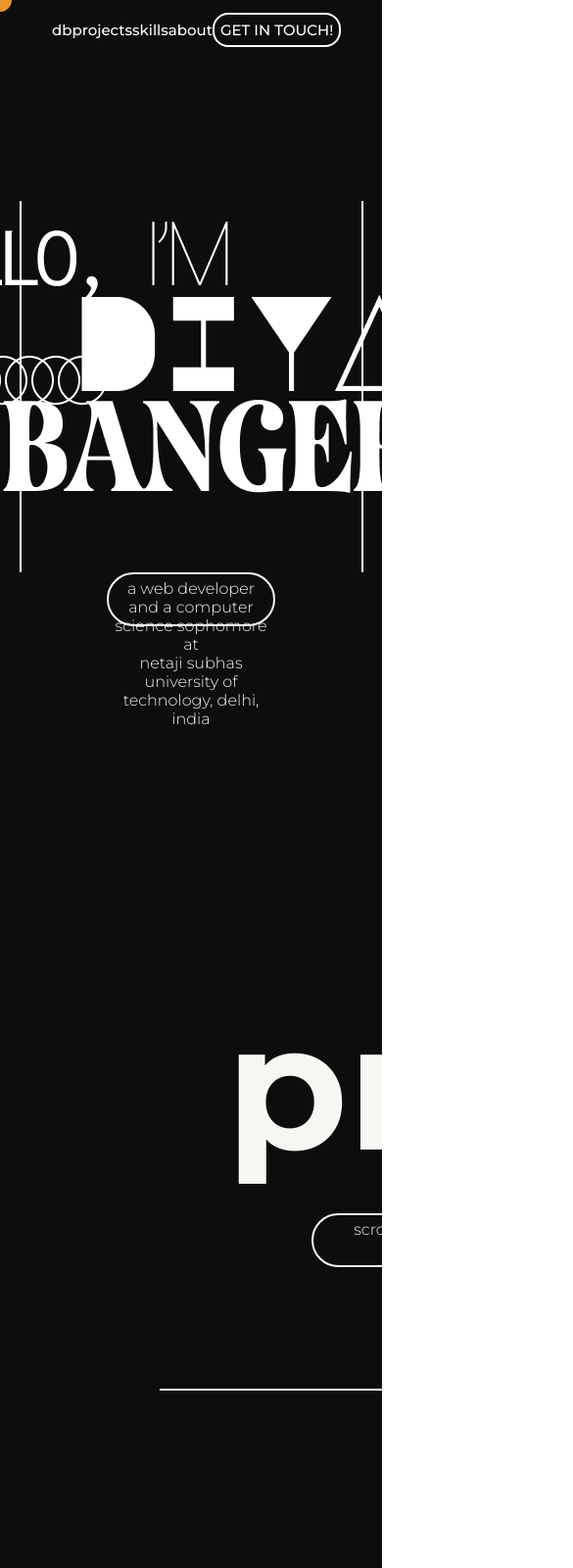
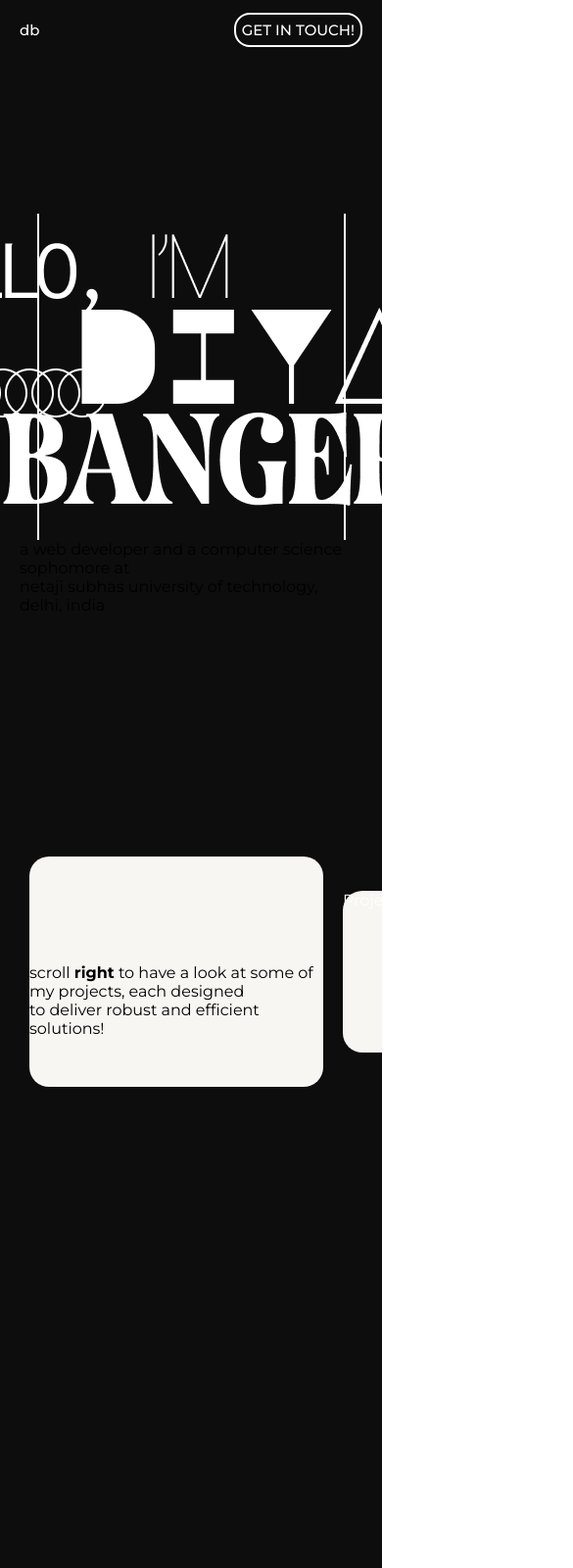
Before and after one commit to doooooodlesssss/Portfolio-Website, a plain HTML site: page main.html in a window 390 px wide. Shown: the top 1600 px of the page at 98% size, 585 px wide, since content can reach past the window. Drawn offline with nearby package versions, Linux system fonts and the light colour scheme; some packages are replaced by stand-ins of ours; a script that the page names is missing.

Commit message:
made responsive

```diff
--- a/main.html
+++ b/main.html
@@ -118,6 +118,7 @@
         <!-- <i id="trailer-icon" class="fa-solid fa-circle-arrow-up"></i> -->
         <i id="trailer-icon" class="fa-solid fa-circle-arrow-up fa-rotate-by" style="color: white; --fa-rotate-angle: 45deg;""></i>    </div>
 
+    <script src="https://cdnjs.cloudflare.com/ajax/libs/smoothscroll-polyfill/0.4.4/smoothscroll.min.js"></script>
     <script src="script.js"></script>
     <script src="https://unpkg.com/aos@next/dist/aos.js"></script>
     <script>
--- a/style.css
+++ b/style.css
@@ -1,325 +1,269 @@
-*{
+/* Reset and Base Styles */
+* {
     margin: 0;
-    border: border-box;
+    padding: 0;
+    -webkit-box-sizing: border-box;
+    -moz-box-sizing: border-box;
     box-sizing: border-box;
-    font-family: 'Montserrat';
+    font-family: 'Montserrat', sans-serif;
 }
 
+html {
+    scroll-behavior: smooth;
+    width: 100%;
+    overflow-x: hidden;
+}
 
-html{
-    scroll-behavior: smooth;
+body {
+    overflow-x: hidden;
+    width: 100%;
 }
+
+/* Link Styles */
 a {
     color: rgb(255, 255, 255);
     text-decoration: none;
+    -webkit-transition: all 0.3s ease;
+    -moz-transition: all 0.3s ease;
+    transition: all 0.3s ease;
 }
+
 a:hover {
-    /* color:rgb(255, 255, 255);  */
-    text-decoration:none;
-    cursor:pointer;
+    text-decoration: none;
+    cursor: pointer;
 }
-.sections{
-    width: 100vw;
+
+/* Navigation Styles */
+#navBar {
+    background-color: #0D0D0D;
+    width: 100%;
+    height: 60px;
+    display: -webkit-flex;
+    display: -moz-flex;
+    display: flex;
+    -webkit-align-items: center;
+    align-items: center;
+    -webkit-justify-content: space-between;
+    justify-content: space-between;
+    padding: 0 20px;
+    position: fixed;
+    font-size: 15px;
+    font-weight: 500;
+    z-index: 1000;
+}
+
+@media (min-width: 768px) {
+    #navBar {
+        padding: 0 53px;
+    }
+}
+
+#nav {
+    height: 50px;
+    display: -webkit-flex;
+    display: -moz-flex;
+    display: flex;
+    -webkit-align-items: center;
+    align-items: center;
+    -webkit-justify-content: space-evenly;
+    justify-content: space-evenly;
+    width: auto;
+    flex-grow: 1;
+}
+
+@media (max-width: 768px) {
+    #nav {
+        display: none; /* Add a hamburger menu for mobile */
+    }
 }
 
 .navIc {
+    -webkit-transition: all 0.5s ease;
+    -moz-transition: all 0.5s ease;
     transition: all 0.5s ease;
 }
 
 .navIc:hover {
     color: #E9962E;
     text-decoration: line-through;
-    /* font-size: 16px; */
 }
 
-#navBar {
-    background-color: #0D0D0D;
-    width: 100%;
-    height: 60px;
+/* Contact Button */
+#contact {
+    display: -webkit-flex;
+    display: -moz-flex;
     display: flex;
-    align-items: center;
-    justify-content: space-between;
-    padding: 0 53px;
-    /* position: sticky; */
-    position: fixed;
-    font-size: 15px;
-    font-weight: 500;
-    z-index: 2;
-}
-#logo {
-    display: flex;
-    align-items: center;
-}
-#nav{
-    height: 50px;
-    display: flex;
-    align-items: center;
-    justify-content: space-evenly;
-    /* border-bottom: 2px solid; */
-    width: auto;
-    flex-grow: 1;
-
-}
-
-#contact {
-    display: flex;
+    -webkit-align-items: center;
     align-items: center;
     padding: 6px;
     border: 2px solid rgb(255, 255, 255);
     border-radius: 16px;
     white-space: nowrap;
-    max-width: 150px; /* Adjust as needed */
+    max-width: 150px;
+    -webkit-transition: all 0.5s ease;
+    -moz-transition: all 0.5s ease;
     transition: all 0.5s ease;
 }
 
-#contact:hover,
-.aboutBor:hover{
-    background-color: #E9962E;
-    /* color: black; */
-    /* border: #0D0D0D; */
+/* Main Section */
+#main {
+    background-color: rgb(13, 13, 13);
+    min-height: 100vh;
+    display: -webkit-flex;
+    display: -moz-flex;
+    display: flex;
+    -webkit-flex-direction: column;
+    flex-direction: column;
+    -webkit-justify-content: center;
+    justify-content: center;
+    -webkit-align-items: center;
+    align-items: center;
+    padding: 20px;
 }
 
-#main{
-    background-color: rgb(13, 13, 13);
-    height: 100vh;
-    display: flex;
-    flex-direction: column;
-    justify-content: center;
-    align-items: center;
-}
-
-#leftThing{
+#leftThing {
     width: 90%;
     height: 45%;
     border-left: 2px solid white;
     border-right: 2px solid white;
+    display: -webkit-flex;
+    display: -moz-flex;
     display: flex;
+    -webkit-justify-content: center;
     justify-content: center;
 }
 
-.intro{
-    width: 44%;
-    height: 55px;
-    padding: 5px;
-    border-top-left-radius: 30.5px;
-    border-top-right-radius: 30.5px;
-    border-bottom-left-radius: 30.5px;
-    border-bottom-right-radius: 30.5px;
-    text-align: center;
-    font-weight: 300;
+/* Projects Section */
+#projects {
+    background-color: #0D0D0D;
+    min-height: 100vh;
+    width: 100%;
+    overflow-x: auto;
+    -webkit-overflow-scrolling: touch;
 }
 
-#mainIntro{
-    color: rgb(247, 246, 242);
-    border: 2px solid rgb(247, 246, 242);
+.scrollcontent {
+    display: -webkit-flex;
+    display: -moz-flex;
+    display: flex;
+    -webkit-align-items: center;
+    align-items: center;
+    padding: 20px;
 }
 
-#projIntro{
+.proj {
+    min-width: 300px;
+    height: auto;
+    aspect-ratio: 1.81;
+    margin: 10px;
+    background-color: rgb(247, 246, 242);
+    border-radius: 20px;
+}
+
+@media (min-width: 768px) {
+    .proj {
+        min-width: 600px;
+        border-radius: 40px;
+        margin: 22px;
+    }
+}
+
+/* Project Headers */
+#projHead {
     color: rgb(247, 246, 242);
-    border: 2px solid rgb(247, 246, 242);
-    margin: 20px auto;
-    width: 50%;
+    font-size: clamp(40px, 10vw, 180px);
+    font-weight: bold;
+    margin-top: 60px;
+    word-wrap: break-word;
+}
+
+/* Arrow Line */
+.arrow-line {
+    width: 90%;
+    margin: 50px auto 0;
+    position: relative;
+    display: -webkit-flex;
+    display: -moz-flex;
+    display: flex;
+    -webkit-justify-content: center;
+    justify-content: center;
+    -webkit-align-items: center;
+    align-items: center;
+}
+
+/* About Section */
+#about {
+    background-color: #0D0D0D;
+    min-height: 100vh;
+    display: -webkit-flex;
+    display: -moz-flex;
+    display: flex;
+    -webkit-flex-direction: column;
+    flex-direction: column;
+    -webkit-align-items: center;
+    align-items: center;
+    padding: 20px;
+}
+
+#aboutHead {
+    color: rgb(247, 246, 242);
+    font-size: clamp(40px, 10vw, 180px);
+    font-weight: 750;
     text-align: center;
 }
 
-#projects {
-    background-color: #0D0D0D;
-    height: 100vh;
-    overflow-x: auto;
-    overflow-y: hidden;
-    white-space: nowrap;
-    text-align: center;
+#contInf {
+    margin-top: 20px;
+    color: rgb(247, 246, 242);
+    width: 100%;
+    max-width: 1080px;
+    display: -webkit-flex;
+    display: -moz-flex;
     display: flex;
+    -webkit-flex-direction: column;
+    flex-direction: column;
+    -webkit-align-items: center;
     align-items: center;
+    gap: 20px;
 }
 
-.scrollcontent {
-    display: flex;
-    align-items: center;
-    overflow: clip;
-    /* overflow-x: scroll; */
+@media (min-width: 768px) {
+    #contInf {
+        -webkit-flex-direction: row;
+        flex-direction: row;
+        -webkit-justify-content: space-evenly;
+        justify-content: space-evenly;
+    }
 }
 
-.proj {
-    display: inline-block;
-    width: 1185px;
-    height: 654px;
-    margin: 22px;
-    background-color: rgb(247, 246, 242);
-    border-radius: 40px;
-    position: relative;
-    vertical-align: top;
-
-}
-
-
-
-#projMainHead {
-    background-color: #0D0D0D;
-    text-align: center;
-    position: relative;
-}
-/* @keyframes fade-in{
-    to{scale: 1; opacity: 1;}
-} */
-
-#projHead {
-    color: rgb(247, 246, 242);
-    font-size: 180px;
-    font-weight: bold;
-    margin-top: 60px;
-
-    /* scale: .8; opacity: 0;
-    animation: fade-in linear forwards;
-    animation-timeline: view();
-    animation-duration: var(--animation-range);
-    border: 2px solid #e386d2; */
-}
-/* :root {
-    --animation-range: cover;
-  } */
-
-
-
-
-.arrow-line {
-    width: 90%;
-    margin: 100px auto 0;
-    position: relative;
-    display: flex;
-    justify-content: center;
-    align-items: center;
-
-}
-
-/* .arrow-line::after {
-    content: '→';
-    font-size: 24px;
-    color: #0d0d0d;
-    position: absolute;
-    right: -20px;
-    top: -12px;
-} */
-
-#arrowLine{
-    width: 80%;
-    height: 2px;
-    background-color: rgb(247, 246, 242);
-}
-
-#arrowHead{
-    width: 50px;
-    height: 50px;
-    transform: rotate(45deg);
-    /* background-color: #0D0D0D; */
-    border-top: 2px solid rgb(247, 246, 242) ;
-    border-right: 2px solid rgb(247, 246, 242);
-}
-
-/* .navIc {
-    transition: all 1s ease;
-}
-
-.navIc:hover {
-    text-decoration: line-through;
-    font-size: 16px;
-} */
-
-
-.projAnch{
-    transition: all 0.5s ease-in-out;
-}
-/* .projAnch:hover{
-    transform: scale(1.02);
-} */
-
-
-
-
-#skills{
-    background-color: rgb(13, 13, 13);
-    height: 100vh;
-}
-
-
-#about{
-    background-color: #0D0D0D;
-    height: 100vh;
-    display: flex;
-    flex-direction: column;
-    align-items: center;
-
-}
-#aboutHead{
-    color: rgb(247, 246, 242);
-    font-size: 10vw;
-    font-weight: 750;
-}
-/* #aboutImg{
-    background-image: url(/fotos/Frame\ 1.png);
-    background-size: cover;
-    width: 80%;
-} */
-
-#circle{
-    background-color: rgb(247, 246, 242);
-    height: 12px;
-    width: 12px;
-    border-radius: 50%;
-}
-.aboutBor{
-    border-radius: 30px;
-    border: 2px solid rgb(247, 246, 242);
-    padding: 6px;
-    padding-left: 30px;
-    padding-right: 30px;
-    transition: all 0.3s ease;
-}
-#contInf{
-    margin-top: 20px;
-    color: rgb(247, 246, 242);
-    width: 1080px;
-    display: flex;
-    flex-direction: row;
-    justify-content: space-evenly;
-}
-
-
-
-.circle{
+/* Cursor Effects */
+.circle {
     height: 24px;
     width: 24px;
-    border-radius: 24px;
+    border-radius: 50%;
     background-color: #E9962E;
     position: fixed;
     top: 0;
     left: 0;
     z-index: 2000;
     pointer-events: none;
+    display: none;
 }
 
-/* #trailer:not([data-type=""]) > #trailer-icon{
-    opacity: 1;
+@media (pointer: fine) {
+    .circle {
+        display: block;
+    }
 }
-
-#trailer-icon{
-    font-size: 6px;
-    line-height: 4px;
-
-    opacity: 0;
-    transition: opacity 400ms ease;
-} */
 
 #trailer {
     position: fixed;
     pointer-events: none;
-    display: block; /* Initially hidden */
     opacity: 0;
+    -webkit-transition: opacity 0.3s ease;
+    -moz-transition: opacity 0.3s ease;
     transition: opacity 0.3s ease;
-    scale: 3.5;
+    -webkit-transform: scale(3.5);
+    -moz-transform: scale(3.5);
+    transform: scale(3.5);
 }
-/*
-.circle {
-    position: absolute;
-    pointer-events: none;
-} */
```
